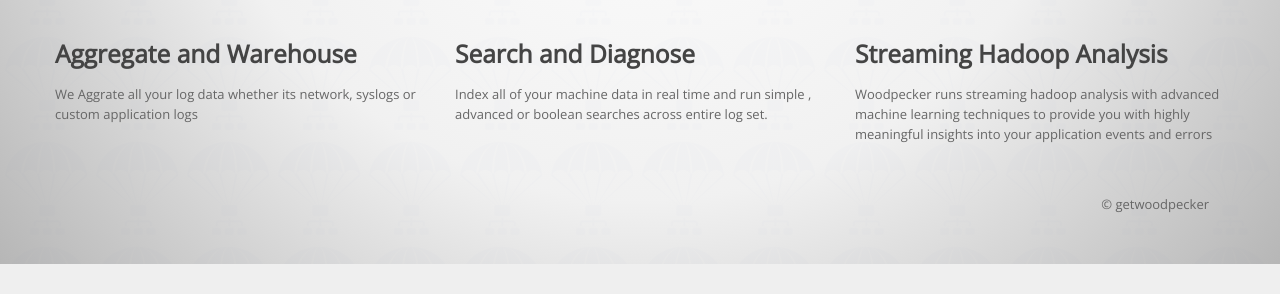
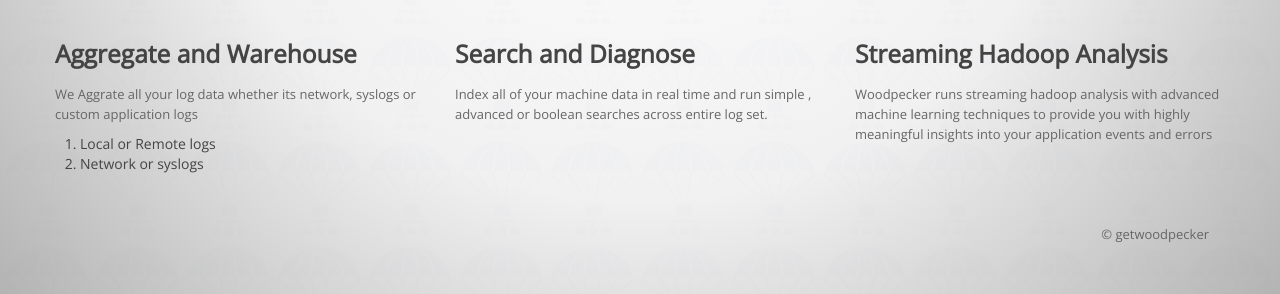
Before and after one commit to agurha/woodpecker_launchpage, a website: page views/index.html in a window 1280 px wide. Shown: the part 599-893 px from the top of the page. Before the commit the page ends 863 px from the top, so only its background shows below. Drawn offline with nearby package versions, Linux system fonts and the light colour scheme; files that its build step writes are made by us from their sources; files whose address does not match are found by name.

Commit message:
first commit

```diff
--- a/views/index.html
+++ b/views/index.html
@@ -62,6 +62,14 @@
                 <div class="span4">
                     <h3>Aggregate and Warehouse</h3>
                     <p>We Aggrate all your log data whether its network, syslogs or custom application logs</p>
+                    <ol>
+                      <li>
+                        Local or Remote logs
+                      </li>
+                      <li>
+                        Network or syslogs
+                      </li>
+                    </ol>
                 </div>
                 <div class="span4">
                     <h3>Search and Diagnose</h3>
```
